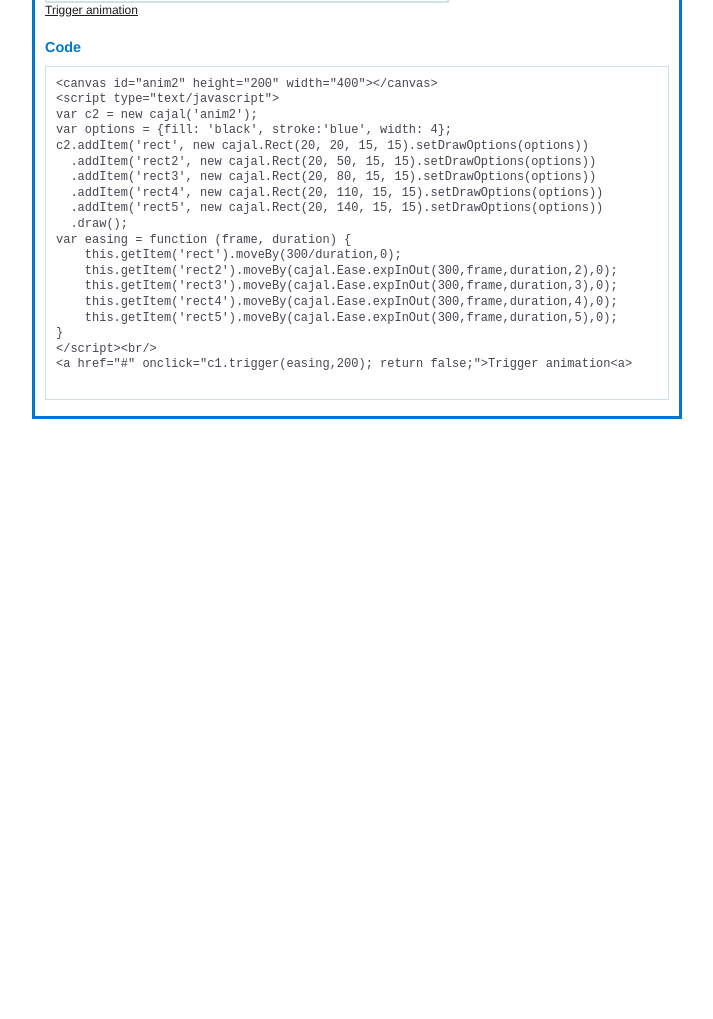
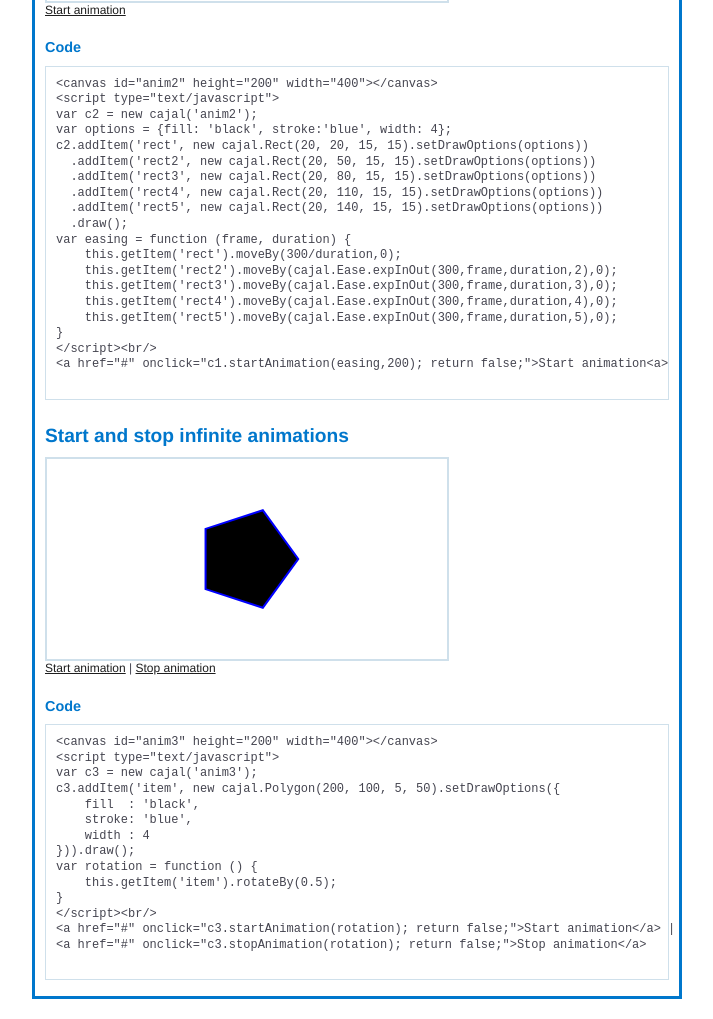
Before and after one commit to rendro/cajal, a plain HTML site: page documentation/examples/animations.html in a window 1280 px wide. Shown: the part 880-1899 px from the top of the page, without its empty margins (358-1071 px from the left). Before the commit the page ends 1319 px from the top, so only its background shows below. Drawn offline with Linux system fonts and the light colour scheme.

Commit message:
Renamed trigger and stop function and fixed problem with animations on different canvas elements

```diff
--- a/cajal.js
+++ b/cajal.js
@@ -15,7 +15,7 @@
      * @return cajal instance
      */
     var cajal = this.cajal = function(elementId) {
-        cajal.prototype.init(elementId);
+        this.init(elementId);
     };
 
     /**
@@ -134,18 +134,10 @@
             this.ctx = this.canvas.getContext('2d');
             this.clear();
 
-            this.autoClearCanvas = true;
             this.items = [];
-            this.isEmpty = true;
-            this.globalAlpha = 1;
             this.loopAnimations = [];
             this.loopAnimationFrames = [];
-            this.globalCompositeOperation = 'source-over';
-            this.loopFps = 30;
-	        this.loopAnimations = [];
-        	this.loopFrame = 0;
-    	    this.loopInterval = null;
-	        this.loopAnimationFrames = [];
+            this.loopAnimationFrames = [];
         },
 
         /**
@@ -360,8 +352,8 @@
          * @param duration duration of the animation in frames
          * @return cajal instance
          */
-        trigger: function(animation,duration) {
-            this.loopAddAnimation(animation,duration);
+        startAnimation: function(animation, duration) {
+            this.loopAddAnimation(animation, duration);
             return this;
         },
 
@@ -370,7 +362,7 @@
          * @param animation callback function
          * @return cajal instance or false if animation does not exist in loop
          */
-        stop: function(animation) {
+        stopAnimation: function(animation) {
             for (i in this.loopAnimations) {
                 if (this.loopAnimations[ i ]) {
                     delete(this.loopAnimations[ i ]);
--- a/documentation/examples/animations.html
+++ b/documentation/examples/animations.html
@@ -34,7 +34,7 @@
 				this.getItem('rect').moveBy(0.5,0.5).rotateBy(1).scaleBy(0.01,0.002);
 			}
 			</script><br/>
-			<a href="#" onclick="c1.trigger(myAnimation,200); return false;">Trigger animation</a>
+			<a href="#" onclick="c1.startAnimation(myAnimation,200); return false;">Start animation</a>
 			<h3>Code</h3>
 			<pre>
 &lt;canvas id="anim1" height="200" width="400"&gt;&lt;/canvas&gt;
@@ -49,7 +49,7 @@
         this.getItem('rect').moveBy(0.5,0.5).rotateBy(1).scaleBy(0.01,0.002);
     }
 &lt;/script&gt;&lt;br/&gt;
-&lt;a href="#" onclick="c1.trigger(myAnimation,200); return false;"&gt;Trigger animation&lt;a&gt;
+&lt;a href="#" onclick="c1.startAnimation(myAnimation,200); return false;"&gt;Start animation&lt;a&gt;
 			</pre>
 
 			<h2>Use easing functions</h2>
@@ -71,7 +71,7 @@
 				this.getItem('rect5').moveBy(cajal.Ease.expInOut(300,frame,duration,5),0);
 			}
 			</script><br/>
-			<a href="#" onclick="c2.trigger(easing,200); return false;">Trigger animation</a>
+			<a href="#" onclick="c2.startAnimation(easing,200); return false;">Start animation</a>
 			<h3>Code</h3>
 			<pre>
 &lt;canvas id="anim2" height="200" width="400"&gt;&lt;/canvas&gt;
@@ -92,7 +92,40 @@ var easing = function (frame, duration) {
     this.getItem('rect5').moveBy(cajal.Ease.expInOut(300,frame,duration,5),0);
 }
 &lt;/script&gt;&lt;br/&gt;
-&lt;a href="#" onclick="c1.trigger(easing,200); return false;"&gt;Trigger animation&lt;a&gt;
+&lt;a href="#" onclick="c1.startAnimation(easing,200); return false;"&gt;Start animation&lt;a&gt;
+			</pre>
+
+            <h2>Start and stop infinite animations</h2>
+			<canvas id="anim3" height="200" width="400"></canvas>
+			<script type="text/javascript">
+			var c3 = new cajal('anim3');
+			c3.addItem('item', new cajal.Polygon(200, 100, 5, 50).setDrawOptions({
+                fill  : 'black',
+                stroke: 'blue',
+                width : 4
+            })).draw();
+			var rotation = function () {
+				this.getItem('item').rotateBy(0.5);
+			}
+			</script><br/>
+			<a href="#" onclick="c3.startAnimation(rotation); return false;">Start animation</a> |
+			<a href="#" onclick="c3.stopAnimation(rotation); return false;">Stop animation</a>
+			<h3>Code</h3>
+			<pre>
+&lt;canvas id="anim3" height="200" width="400"&gt;&lt;/canvas&gt;
+&lt;script type="text/javascript"&gt;
+var c3 = new cajal('anim3');
+c3.addItem('item', new cajal.Polygon(200, 100, 5, 50).setDrawOptions({
+    fill  : 'black',
+    stroke: 'blue',
+    width : 4
+})).draw();
+var rotation = function () {
+    this.getItem('item').rotateBy(0.5);
+}
+&lt;/script&gt;&lt;br/&gt;
+&lt;a href="#" onclick="c3.startAnimation(rotation); return false;"&gt;Start animation&lt;/a&gt; |
+&lt;a href="#" onclick="c3.stopAnimation(rotation); return false;"&gt;Stop animation&lt;/a&gt;
 			</pre>
 
 		</div>
```
Also changed, not shown: documentation/examples/bars.html (+3 -3 lines), documentation/examples/particular.html (+5 -5 lines), documentation/function-reference.html (+7 -7 lines), documentation/index.html (+5 -5 lines), cajal.min.js, 1 other file.
